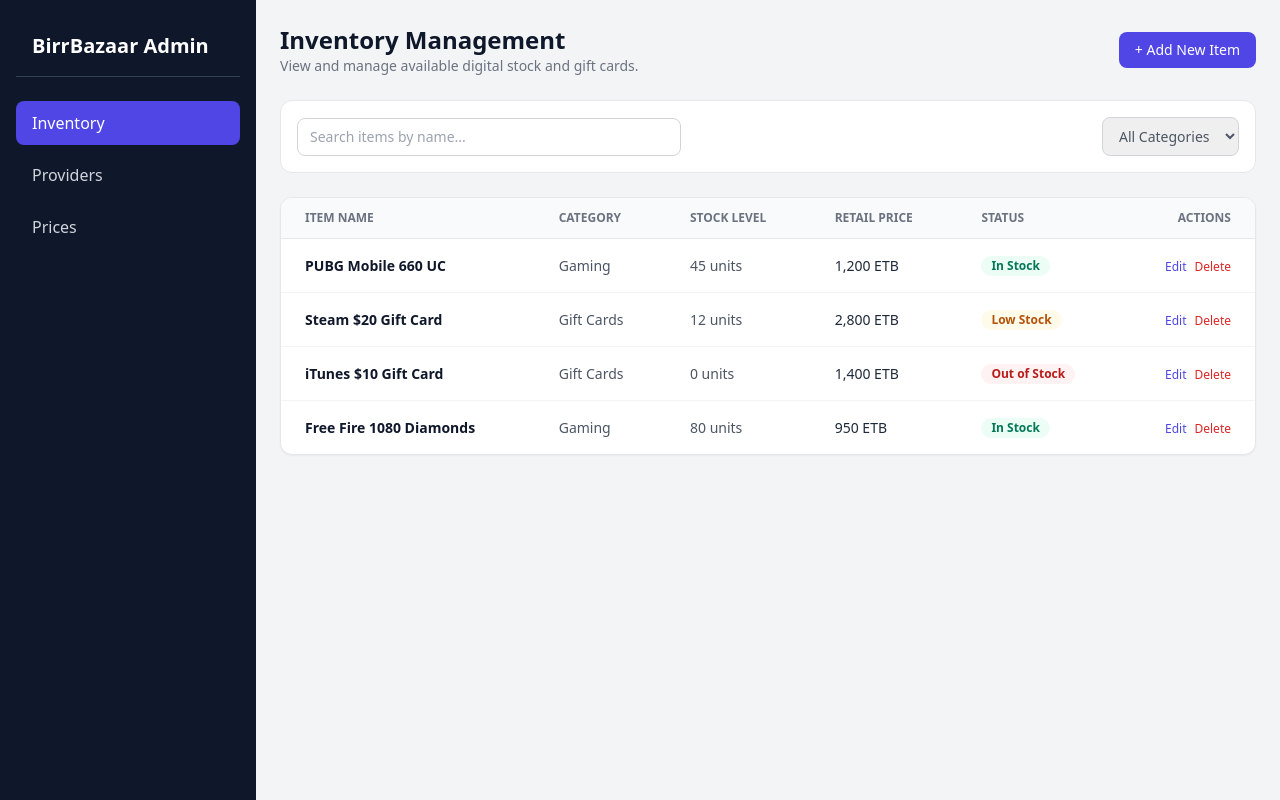
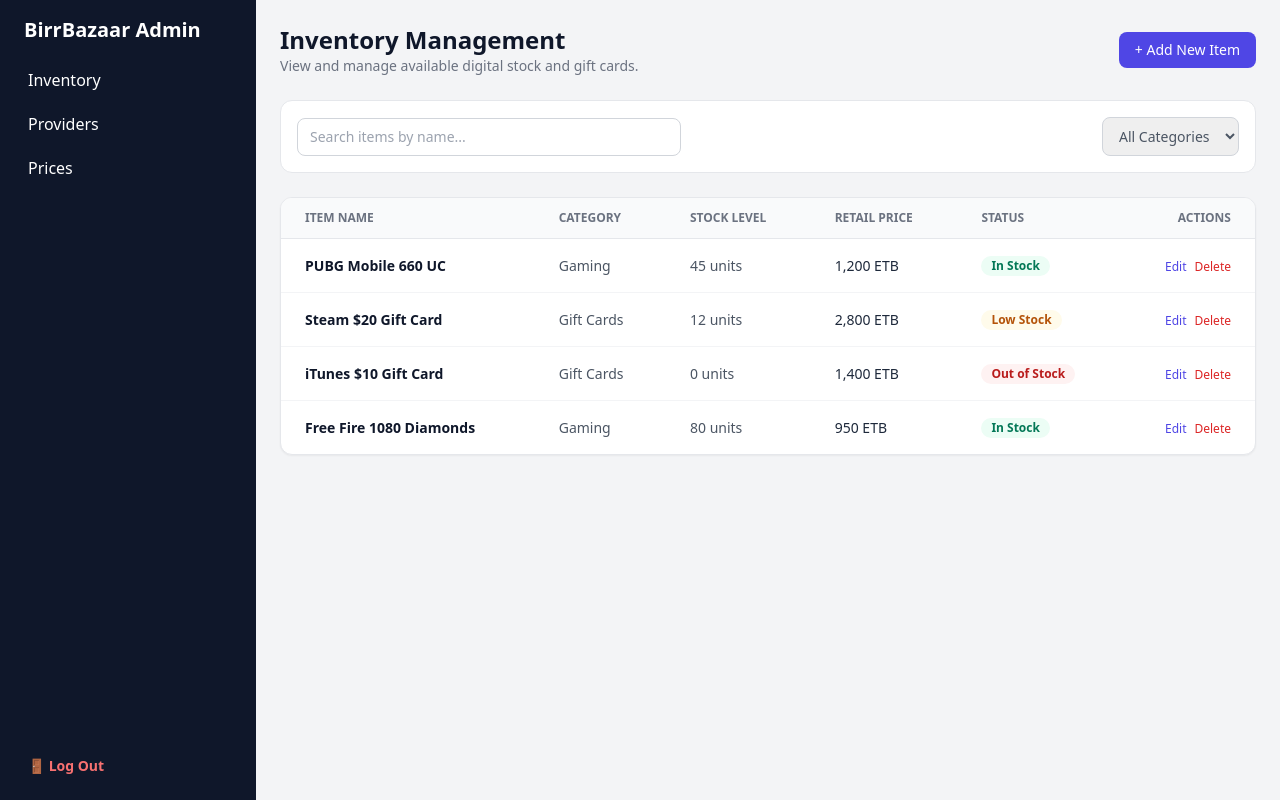
Before and after one commit to Nes-cmd/lock-dep-front, a React (Vite) app: page /admin/inventory in a window 1280 px wide. Built offline with nearby package versions, Linux system fonts and the light colour scheme; sample sign-in values are in the browser's storage; the HTML template or start-up script is replaced by a standard one.

Commit message:
feat(auth): add role checks and logout handler to sidebars for Week 5

```diff
--- a/src/components/admin/AdminSidebar.jsx
+++ b/src/components/admin/AdminSidebar.jsx
@@ -1,37 +1,41 @@
-import { Link, useLocation } from 'react-router-dom';
+import React from 'react';
+import { useNavigate } from 'react-router-dom';
+import { getUserRole, logout } from "../../utils/auth";
 
 export default function AdminSidebar() {
-  const location = useLocation();
+  const navigate = useNavigate();
+  const role = getUserRole(); // Checks 'admin' vs 'customer'
 
-  const navItems = [
-    { label: 'Inventory', path: '/admin/inventory' },
-    { label: 'Providers', path: '/admin/providers' },
-    { label: 'Prices', path: '/admin/prices' },
-  ];
+  const handleLogout = () => {
+    logout(); // Clears localStorage
+    navigate('/login');
+  };
 
   return (
-    <aside className="w-64 bg-slate-900 text-white min-h-screen p-4 flex flex-col">
-      <div className="text-xl font-bold p-4 border-b border-slate-700">
-        BirrBazaar Admin
+    <aside className="w-64 bg-slate-900 text-white min-h-screen p-4 flex flex-col justify-between">
+      <div className="space-y-4">
+        <h2 className="text-xl font-bold px-2">BirrBazaar Admin</h2>
+
+        {/* Navigation Items */}
+        <nav className="space-y-1">
+          {/* Show admin links if role is admin */}
+          {role === 'admin' && (
+            <>
+              <a href="/admin/inventory" className="block px-3 py-2 rounded-lg hover:bg-slate-800">Inventory</a>
+              <a href="/admin/providers" className="block px-3 py-2 rounded-lg hover:bg-slate-800">Providers</a>
+              <a href="/admin/prices" className="block px-3 py-2 rounded-lg hover:bg-slate-800">Prices</a>
+            </>
+          )}
+        </nav>
       </div>
-      <nav className="flex-1 mt-6 space-y-2">
-        {navItems.map((item) => {
-          const isActive = location.pathname === item.path;
-          return (
-            <Link
-              key={item.path}
-              to={item.path}
-              className={`block px-4 py-2.5 rounded-lg transition-colors ${
-                isActive
-                  ? 'bg-indigo-600 text-white font-medium'
-                  : 'text-gray-300 hover:bg-slate-800 hover:text-white'
-              }`}
-            >
-              {item.label}
-            </Link>
-          );
-        })}
-      </nav>
+
+      {/* Logout Button */}
+      <button
+        onClick={handleLogout}
+        className="w-full text-left px-3 py-2 text-red-400 hover:bg-slate-800 rounded-lg text-sm font-semibold"
+      >
+        🚪 Log Out
+      </button>
     </aside>
   );
 }
--- a/src/components/customer/CustomerSidebar.jsx
+++ b/src/components/customer/CustomerSidebar.jsx
@@ -1,44 +1,32 @@
-import { Link, useLocation } from 'react-router-dom';
+import React from 'react';
+import { useNavigate } from 'react-router-dom';
+import { logout } from "../../utils/auth";
 
 export default function CustomerSidebar() {
-  const location = useLocation();
+  const navigate = useNavigate();
 
-  const navItems = [
-    { label: 'Shop', path: '/customer/shop' },
-    { label: 'Wallet', path: '/customer/wallet' },
-    { label: 'Orders', path: '/customer/orders' },
-  ];
+  const handleLogout = () => {
+    logout();
+    navigate('/login');
+  };
 
   return (
-    <aside className="w-64 bg-slate-900 text-white min-h-screen p-4 flex flex-col">
-      <div className="text-xl font-bold p-4 border-b border-slate-700">
-        BirrBazaar
+    <aside className="w-64 bg-slate-900 text-white min-h-screen p-4 flex flex-col justify-between">
+      <div className="space-y-4">
+        <h2 className="text-xl font-bold px-2">BirrBazaar</h2>
+        <nav className="space-y-1">
+          <a href="/customer/shop" className="block px-3 py-2 rounded-lg hover:bg-slate-800">Shop</a>
+          <a href="/customer/wallet" className="block px-3 py-2 rounded-lg hover:bg-slate-800">Wallet</a>
+          <a href="/customer/orders" className="block px-3 py-2 rounded-lg hover:bg-slate-800">Orders</a>
+        </nav>
       </div>
 
-      <nav className="flex-1 mt-6 space-y-2">
-        {navItems.map((item) => {
-          const isActive = location.pathname === item.path;
-          return (
-            <Link
-              key={item.path}
-              to={item.path}
-              className={`block px-4 py-2.5 rounded-lg transition-colors ${
-                isActive
-                  ? 'bg-indigo-600 text-white font-medium'
-                  : 'text-gray-300 hover:bg-slate-800 hover:text-white'
-              }`}
-            >
-              {item.label}
-            </Link>
-          );
-        })}
-      </nav>
-
-      {/* Quick Wallet Widget at bottom of Sidebar */}
-      <div className="p-4 bg-slate-800 rounded-xl mt-auto">
-        <p className="text-xs text-gray-400 uppercase font-semibold">Wallet Balance</p>
-        <p className="text-lg font-bold text-indigo-400 mt-1">2,500 ETB</p>
-      </div>
+      <button
+        onClick={handleLogout}
+        className="w-full text-left px-3 py-2 text-red-400 hover:bg-slate-800 rounded-lg text-sm font-semibold"
+      >
+        🚪 Log Out
+      </button>
     </aside>
   );
 }
```
